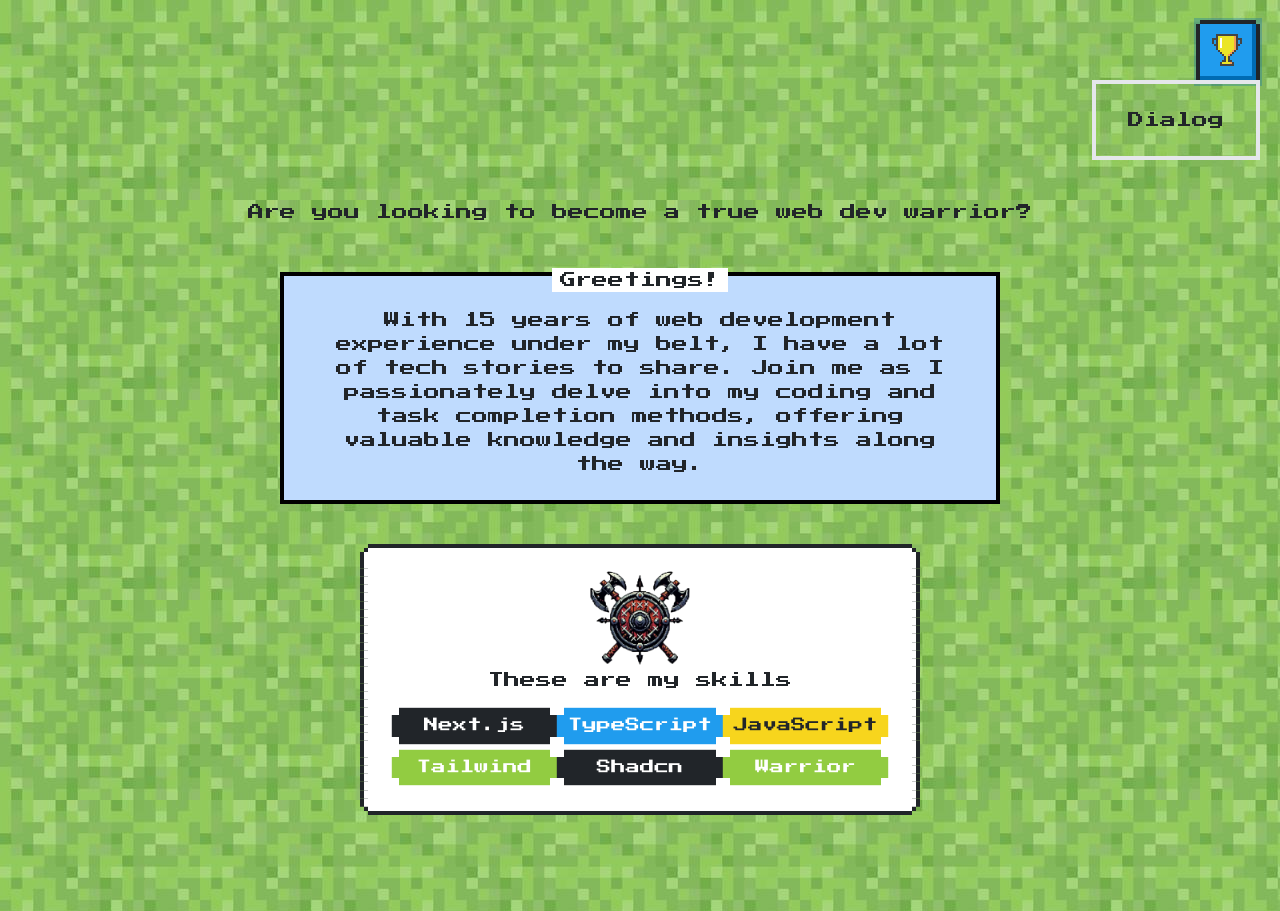
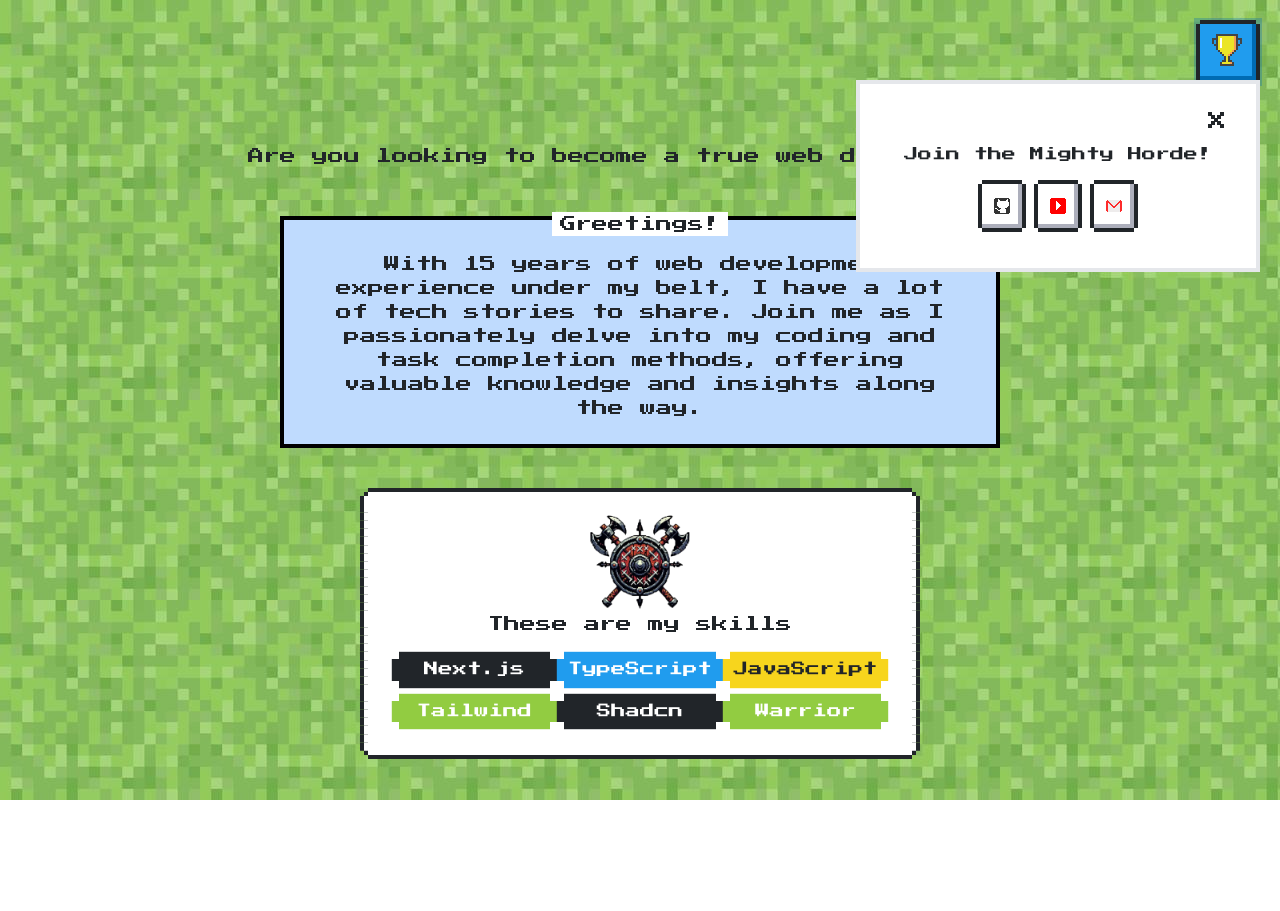
Before and after one commit to Philippe35507/Orc-RetropixelPortfolio, a Next.js app: page / in a window 1280 px wide. Both pictures are taken after a click on the button 1228 px from the left and 52 px from the top of the page. After the commit the page ends 800 px from the top, so only its background shows below. Built offline with nearby package versions, Linux system fonts and the light colour scheme.

Commit message:
Dropdown OK

```diff
--- a/app/components/ui/header/header.tsx
+++ b/app/components/ui/header/header.tsx
@@ -16,8 +16,26 @@
       </button>
 
       {isShowModal && (
-        <div className="nes-dialog absolute top-20">
-          <p className="title">Dialog</p>
+        <div className="nes-dialog absolute top-20 bg-white z-10">
+          <div className="flex justify-end">
+            <button onClick={() => setIsShowModal(false)}>
+              <i className="nes-icon close is-small"></i>
+            </button>
+          </div>
+          <div className="p-3">
+            <p className="title text-sm">Join the Mighty Horde!</p>
+            <div className="flex gap-2 justify-center items-center">
+              <button type="button" className="nes-btn">
+                <i className="nes-icon github is-small"></i>
+              </button>
+              <button type="button" className="nes-btn">
+                <i className="nes-icon youtube is-small"></i>
+              </button>
+              <button type="button" className="nes-btn">
+                <i className="nes-icon gmail is-small"></i>
+              </button>
+            </div>
+          </div>
         </div>
       )}
     </header>
--- a/app/page.tsx
+++ b/app/page.tsx
@@ -3,7 +3,7 @@
 
 export default function Home() {
   return (
-    <main className="flex flex-col items-center justify-between p-24 gap-10">
+    <main className="flex flex-col items-center justify-between p-10 gap-10">
       <h1>Are you looking to become a true web dev warrior?</h1>
       <div className="nes-container with-title is-centered bg-blue-200 w-[45rem] ">
         <p className="title">Greetings!</p>
```
